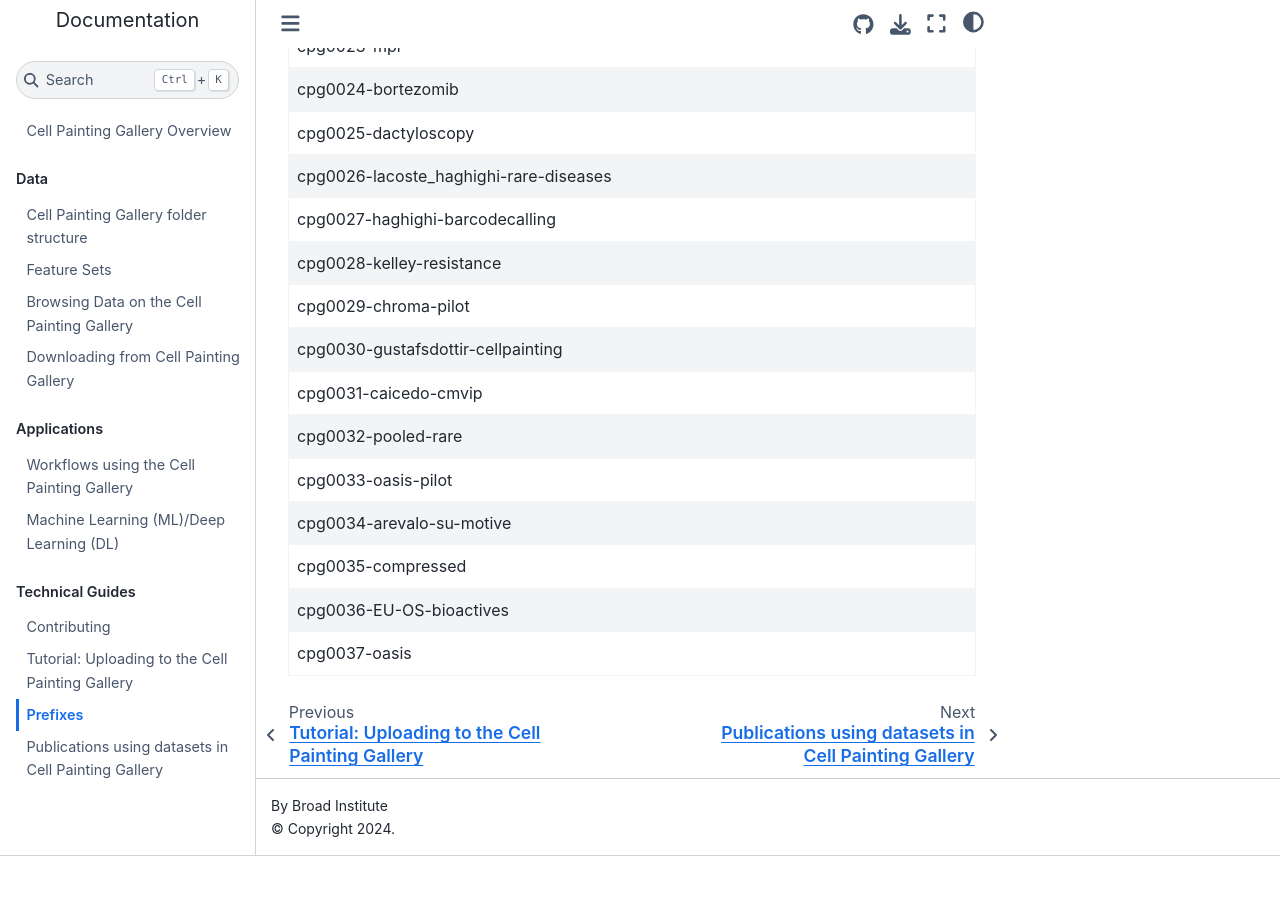
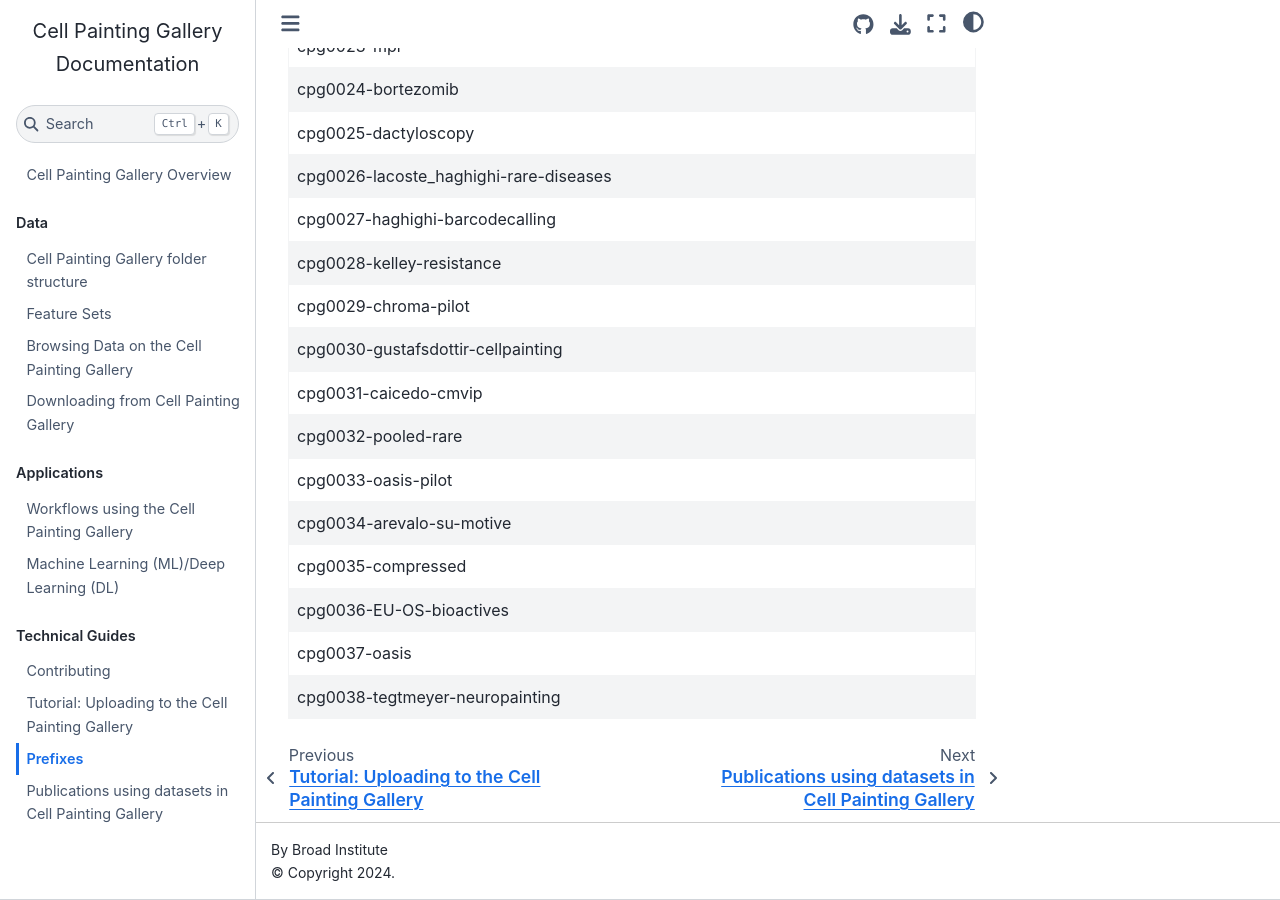
Before and after one commit to broadinstitute/cellpainting-gallery, a Jupyter Book: the page built from documentation/prefixes.md, in a window 1280 px wide and 900 px high, scrolled down 1251 px. Built offline with Jupyter Book 1.0.4 settings and Sphinx 7.4.7 and the Sphinx Book theme 1.1.4, drawn with Linux system fonts in a browser that asks for light colours; before the commit the page ends 2107 px from its top, so only the background shows below that.

Commit message:
Update prefixes.md: Add cpg0038-tegtmeyer-neuropainting

```diff
--- a/documentation/prefixes.md
+++ b/documentation/prefixes.md
@@ -43,3 +43,4 @@
 | cpg0035-compressed                       |
 | cpg0036-EU-OS-bioactives                 |
 | cpg0037-oasis                            |
+| cpg0038-tegtmeyer-neuropainting          |
```
